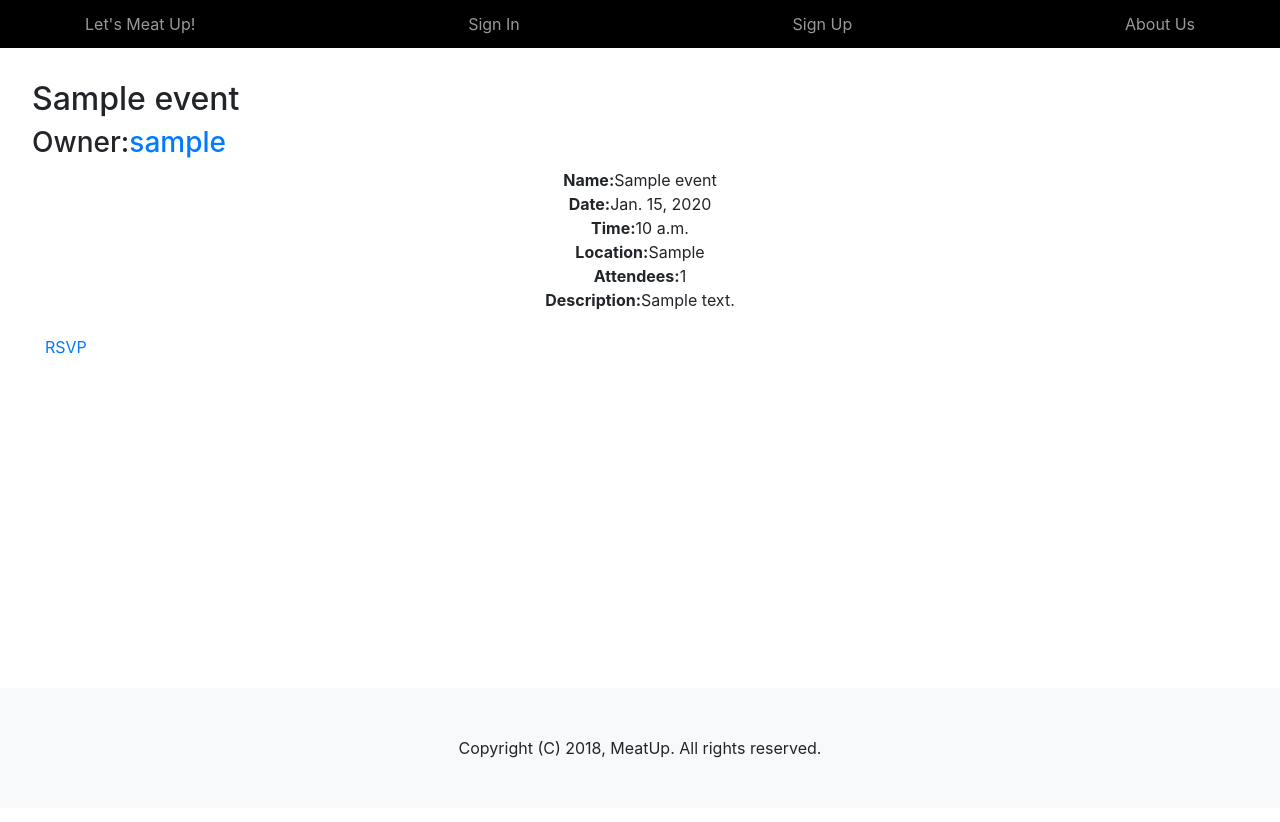
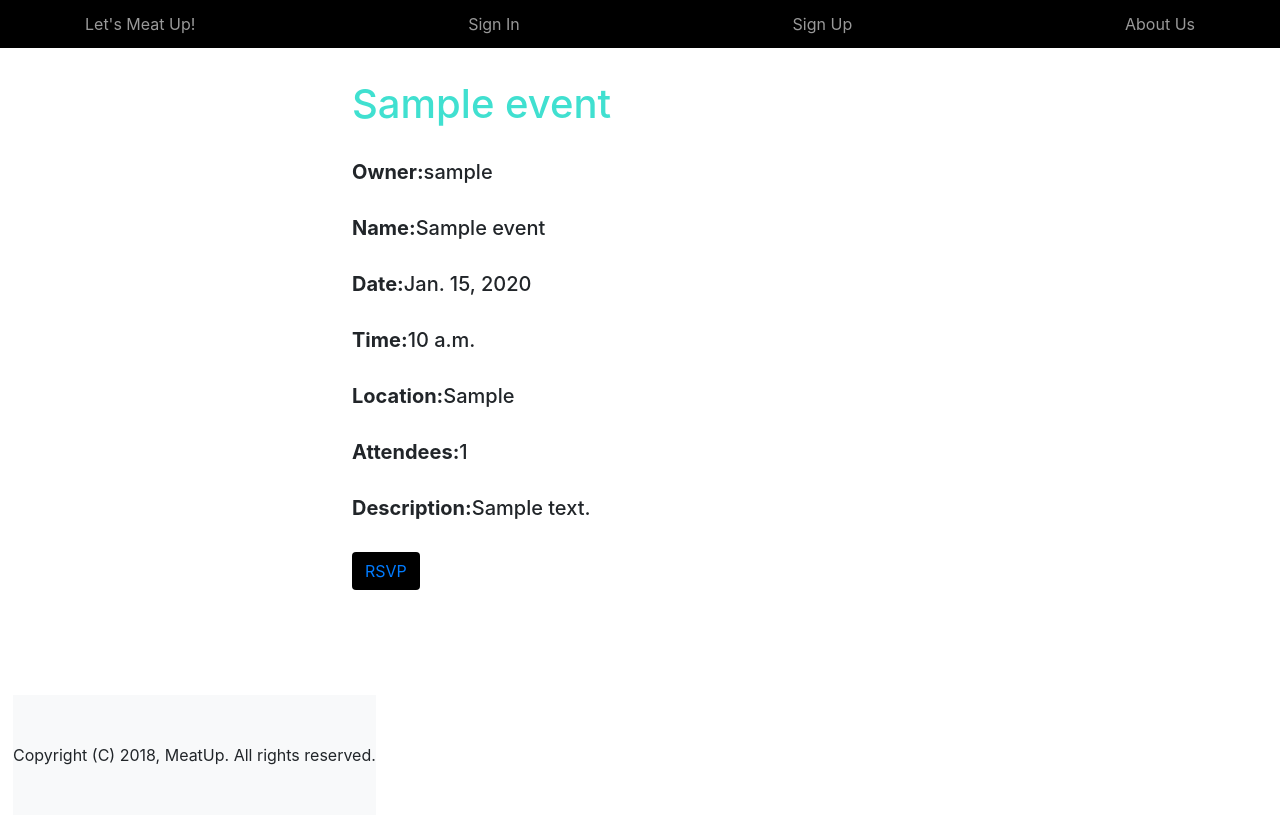
Before and after one commit to laynahgao/gaproject2-Meatup, a Django app: page /events/1 in a window 1280 px wide. Before the commit the page ends 758 px from the top, so only its background shows below. Run offline with Django 3.2, Linux system fonts and the light colour scheme; tables that the repository leaves empty hold one stand-in row (values such as "Sample post"); some libraries are stand-ins or nearby versions.

Commit message:
event_detail_css

```diff
--- a/meatup/static/css/style.css
+++ b/meatup/static/css/style.css
@@ -83,6 +83,20 @@ footer {
 .center-text {
   text-align: center;
 }
+#event_detail{
+  padding: 0 20em;
+}
+
+#event_detail a{
+  background: black;
+}
+#event_detail h1{
+  text-align: left;
+}
+#event_detail h5{
+  text-align: left;
+}
+
 /*.warning {
   background-image: url('http://capitalspiceblog.com/wp-content/uploads/2011/04/gwu_awesome.png');
 }*/
--- a/meatup/templates/event_detail.html
+++ b/meatup/templates/event_detail.html
@@ -1,19 +1,19 @@
 {% extends 'base.html' %}
 {% load staticfiles %}
 {% block content %}
+<div id="event_detail">
+<h1>{{ event.event_name  }} <!-- <a href ="{% url 'event_edit' id=event.id %}">(edit)</a> --> </h2>
+<br/>
+<h5><strong>Owner:</strong>{{ event.user.username }}</h5><br/>
+<h5><strong>Name:</strong>{{ event.event_name }}</h5><br/>
+<h5><strong>Date:</strong>{{ event.date }}</h5><br/>
+<h5><strong>Time:</strong>{{ event.time }}</h5><br/>
+<h5><strong>Location:</strong>{{ event.event_location}}</h5><br/>
+<h5><strong>Attendees:</strong>{{ event.attendees}}</h5><br/>
+<h5><strong>Description:</strong>{{ event.event_description}}</h5><br/>
+<a class="btn" data-id="{{event.id}}" href="{% url 'event_attendees' id=event.id %}">
+      RSVP{% if event.attendees > 0 %} {% else %} None :( {% endif %}
 
-<h2>{{ event.event_name  }} <!-- <a href ="{% url 'event_edit' id=event.id %}">(edit)</a> --> </h2>
-<h3>Owner:<a href="">{{ event.user.username }}</a></h3>
-<p>
-<strong>Name:</strong>{{ event.event_name }}<br/>
-<strong>Date:</strong>{{ event.date }}<br/>
-<strong>Time:</strong>{{ event.time }}<br/>
-<strong>Location:</strong>{{ event.event_location}}<br/>
-<strong>Attendees:</strong>{{ event.attendees}}<br/>
-<strong>Description:</strong>{{ event.event_description}}<br/>
-</p>
- <a class="btn" data-id="{{event.id}}" href="{% url 'event_attendees' id=event.id %}">
-      RSVP{% if event.attendees > 0 %} {% else %} None :( {% endif %}
-    </a>
 
 {% endblock %}
+</div>
```
Also changed, not shown: meatup/templates/user_detail.html (added, +18 -0 lines).
